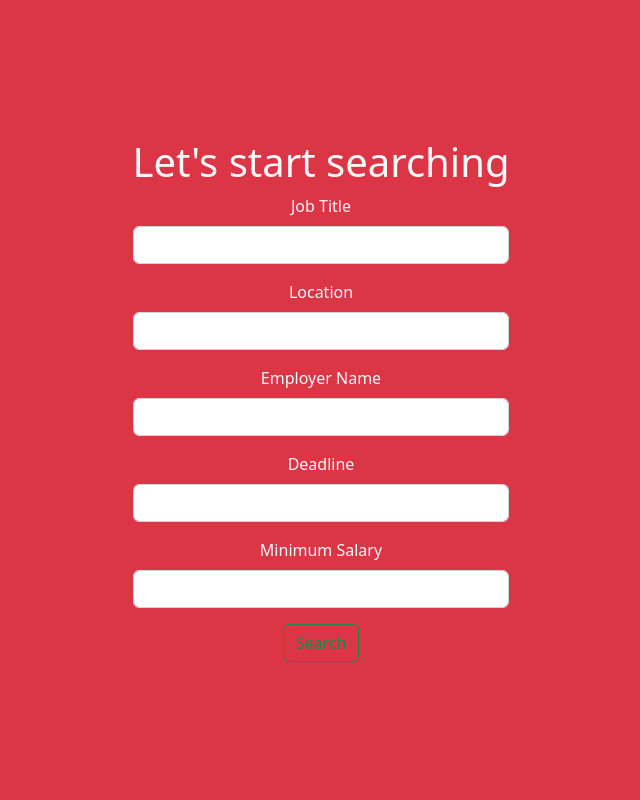
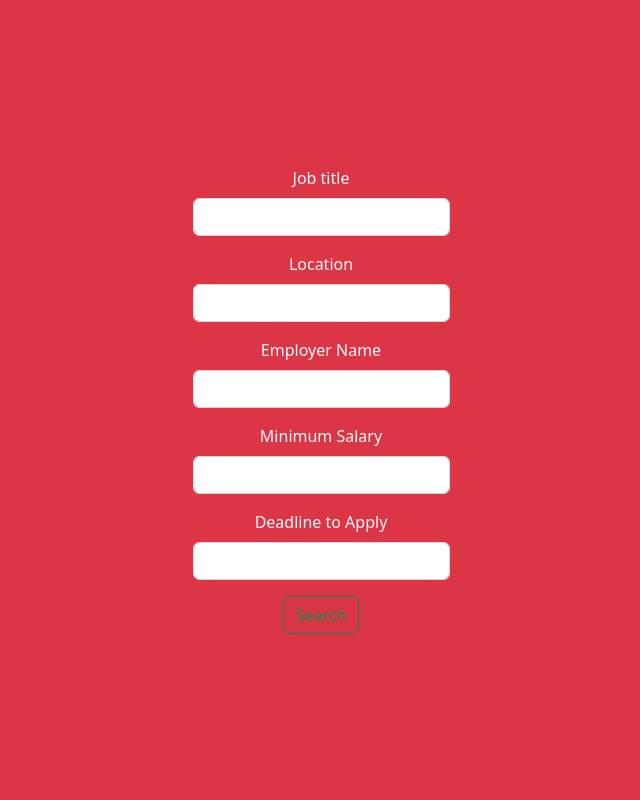
Before and after one commit to agcdtmr/cfg_group_project, a Flask app: page /jobsearch in a window 1280 px wide. Shown: the whole page, without its empty margins (319-959 px from the left). Run offline with Flask 2, Linux system fonts and the light colour scheme.

Commit message:
Add files via upload

```diff
--- a/Templates/jobsearch.html
+++ b/Templates/jobsearch.html
@@ -1,30 +1,18 @@
+{% from '/macros/form-input.html' import formInput %}
+
 {% extends 'main.html' %}
-{% block title %}JobSearch{% endblock %}
+
+{% block title %}
+    Let's start searching
+{% endblock %}
+
 {% block body %}
-  <div class="container h-100 d-flex flex-column justify-content-center align-items-center">
-    <form method="post" class="text-center">
-        <h1> Let's start searching</h1>
-      <div class="mb-3">
-        <label for="job" class="form-label">Job Title</label>
-        <input type="text" class="form-control" id="job" name="job" required>
-      </div>
-      <div class="mb-3">
-        <label for="location" class="form-label">Location</label>
-        <input type="text" class="form-control" id="location" name="location" required>
-      </div>
-      <div class="mb-3">
-        <label for="employer" class="form-label">Employer Name</label>
-        <input type="text" class="form-control" id="employer" name="employer" required>
-      </div>
-      <div class="mb-3">
-        <label for="expiration_date" class="form-label">Deadline</label>
-        <input type="text" class="form-control" id="expiration_date" name="expiration_date" required>
-      </div>
-      <div class="mb-3">
-        <label for="minimum_salary" class="form-label">Minimum Salary</label>
-        <input type="text" class="form-control" id="minimum_salary" name="minimum_salary" required>
-      </div>
-      <button type="submit" class="btn btn-outline-success">Search</button>
+    <form method="GET" class="text-center" action="/search-results">
+        {{ formInput(name="jobTitle", id="jobTitle", label="Job title") }}
+        {{ formInput(name="locationName", id="locationName", label="Location") }}
+        {{ formInput(name="employerName", id="employerName", label="Employer Name") }}
+        {{ formInput(name="minimumSalary", id="minimumSalary", label="Minimum Salary") }}
+        {{ formInput(name="expirationDate", id="expirationDate", label="Deadline to Apply") }}
+        <button type="submit" class="btn btn-outline-success">Search</button>
     </form>
-  </div>
 {% endblock %}
--- /dev/null
+++ b/Templates/macros/form-input.html
@@ -0,0 +1,6 @@
+{% macro formInput(name, id, label) %}
+  <div class="mb-3">
+        <label for="{{id}}" class="form-label">{{label}}</label>
+        <input type="text" class="form-control" id="{{id}}" name="{{name}}">
+  </div>
+{% endmacro %}
--- a/Templates/signup.html
+++ b/Templates/signup.html
@@ -14,10 +14,6 @@
         <input type="text" class="form-control" id="surname" name="surname" required>
       </div>
       <div class="mb-3">
-        <label for="username" class="form-label">Username</label>
-        <input type="text" class="form-control" id="username" name="username" required>
-      </div>
-      <div class="mb-3">
         <label for="email" class="form-label">Email</label>
         <input type="email" class="form-control" id="email" name="email" required>
       </div>
```
Also changed, not shown: Templates/jobresults.html (+9 -29 lines), Templates/macros/job-card.html (added, +23 -0 lines), Templates/macros/job-list.html (added, +13 -0 lines), Templates/search-results.html (added, +10 -0 lines).
